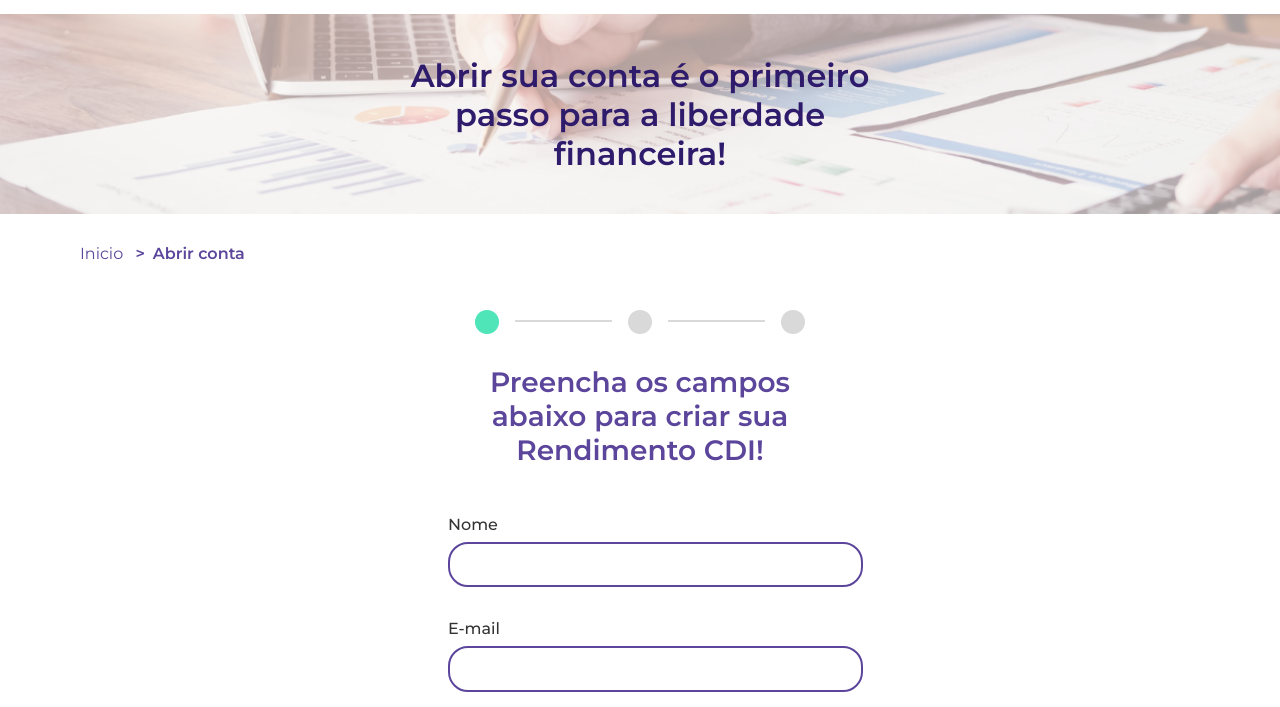
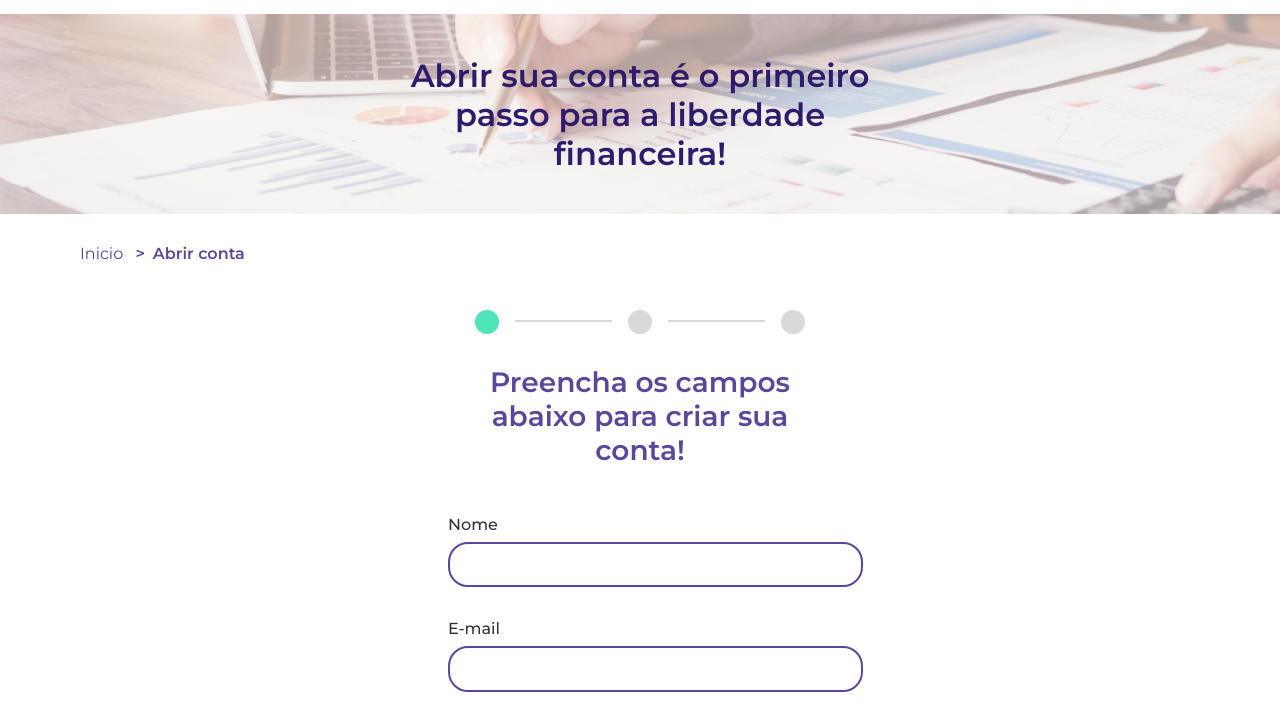
Before and after one commit to brogna00/dev-bank, a plain HTML site: page pages/abrir-conta-form.html in a window 1280 px wide. Shown: the part 93-800 px from the top of the page. Drawn offline with nearby package versions, Linux system fonts and the light colour scheme.

Commit message:
Update abrir-conta-form.html

```diff
--- a/pages/abrir-conta-form.html
+++ b/pages/abrir-conta-form.html
@@ -55,7 +55,7 @@
         <section class="formulario">
             <div class="formulario__container">
                 <img src="../img/status-1.png" alt="Etapa um de três" class="formulario__etapas">
-                <h2 class="formulario__titulo-texto">Preencha os campos abaixo para criar sua Rendimento CDI!</h2>
+                <h2 class="formulario__titulo-texto">Preencha os campos abaixo para criar sua conta!</h2>
             </div>
 
             <form class="principal__formulario" data-formulario>
```
